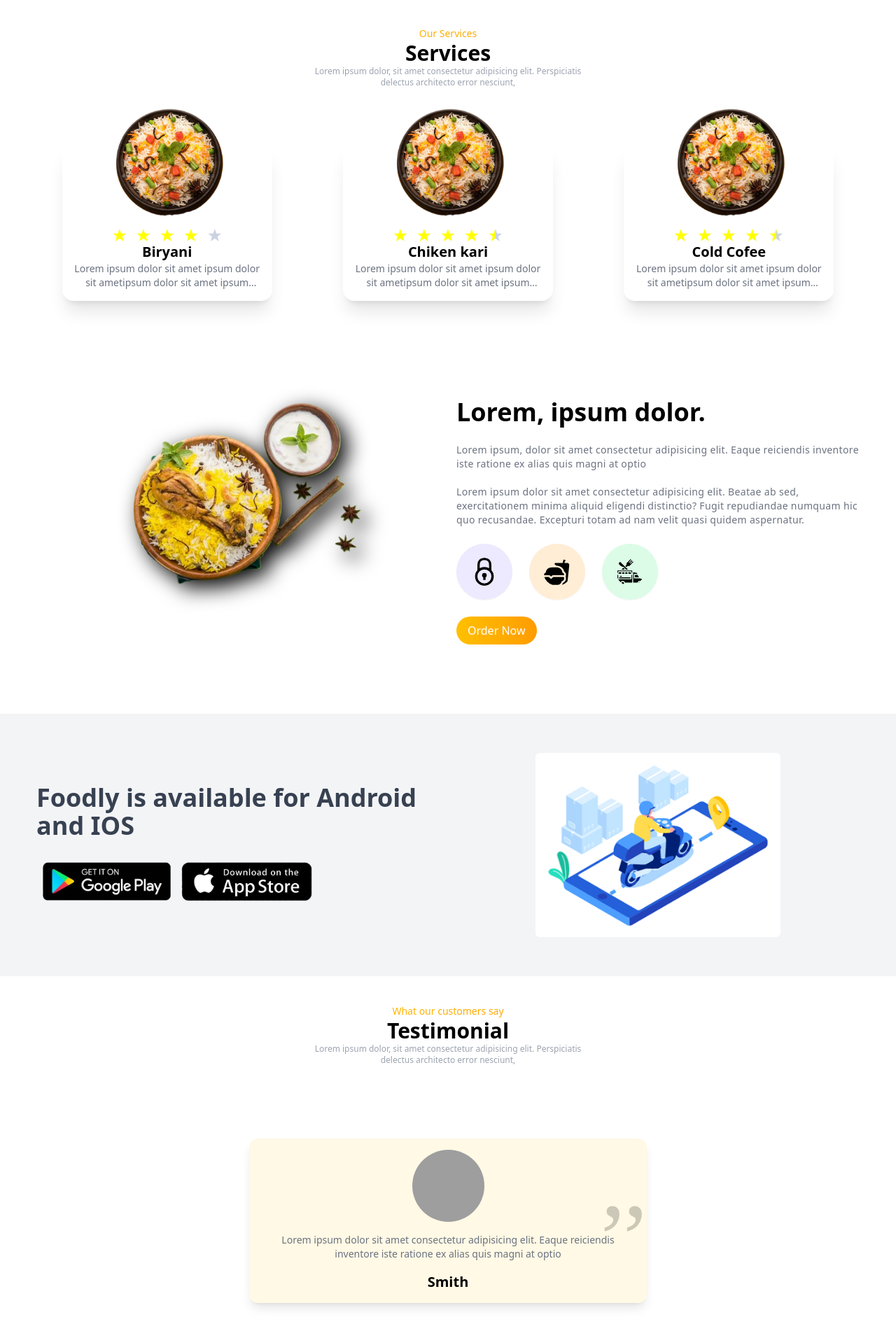
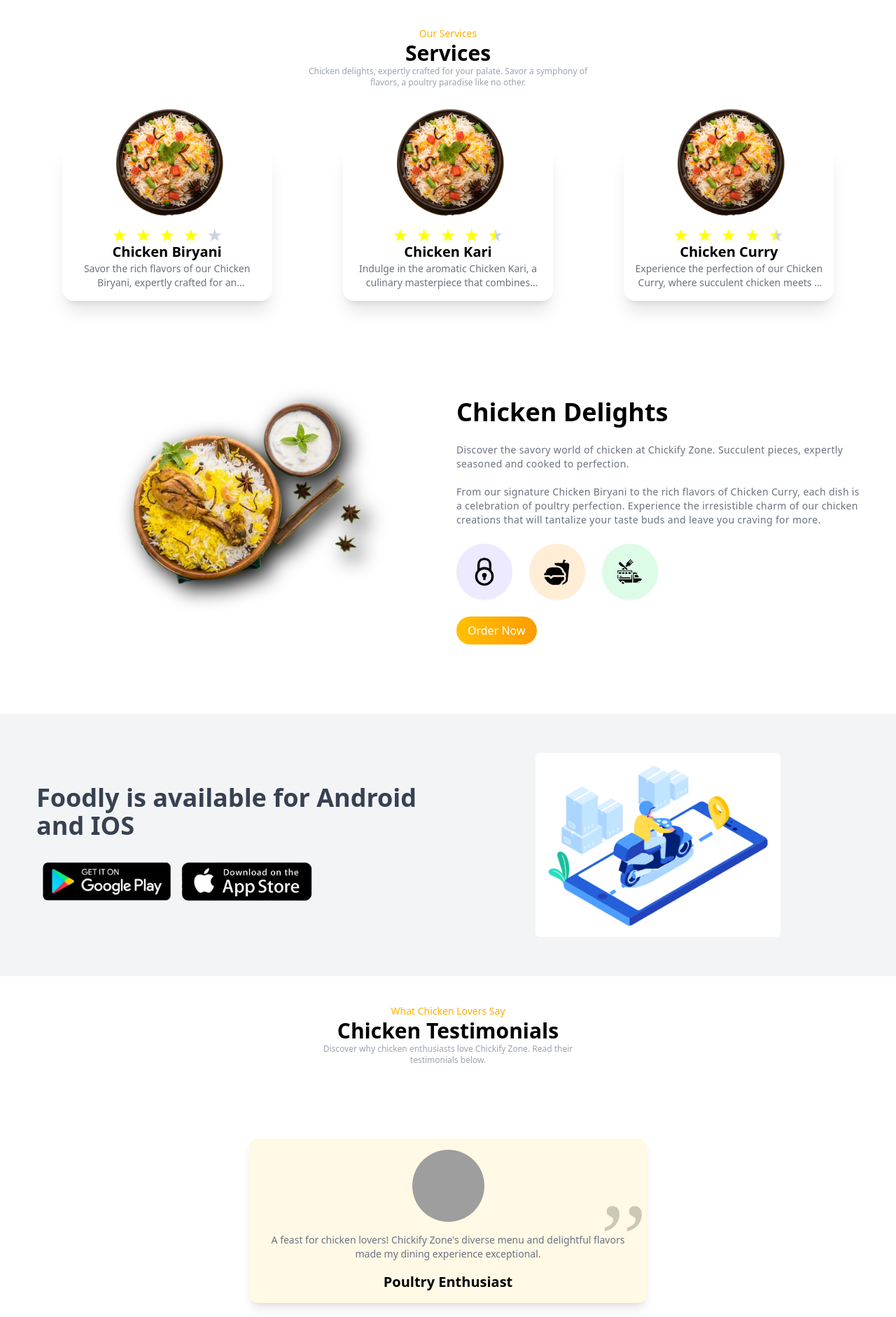
Before and after one commit to iamtoufiq/Chickify-ui, a React (Vite) app: page / in a window 1280 px wide. Shown: the part 658-2540 px from the top of the page at 70% size. Built offline with nearby package versions, Linux system fonts and the light colour scheme; grey boxes are pictures that could not be loaded.

Commit message:
Added the animation part

```diff
--- a/src/components/Banner.jsx
+++ b/src/components/Banner.jsx
@@ -25,18 +25,18 @@ const Banner = () => {
               {/* text content section */}
               <div className="flex flex-col justify-center gap-6 sm:pt-0">
                 <h1 className="text-3xl sm:text-4xl font-bold">
-                  Lorem, ipsum dolor.
+                  Chicken Delights
                 </h1>
                 <p className="text-sm text-gray-500 tracking-wide leading-5">
-                  Lorem ipsum, dolor sit amet consectetur adipisicing elit.
-                  Eaque reiciendis inventore iste ratione ex alias quis magni at
-                  optio
+                  Discover the savory world of chicken at Chickify Zone.
+                  Succulent pieces, expertly seasoned and cooked to perfection.
                   <br />
                   <br />
-                  Lorem ipsum dolor sit amet consectetur adipisicing elit.
-                  Beatae ab sed, exercitationem minima aliquid eligendi
-                  distinctio? Fugit repudiandae numquam hic quo recusandae.
-                  Excepturi totam ad nam velit quasi quidem aspernatur.
+                  From our signature Chicken Biryani to the rich flavors of
+                  Chicken Curry, each dish is a celebration of poultry
+                  perfection. Experience the irresistible charm of our chicken
+                  creations that will tantalize your taste buds and leave you
+                  craving for more.
                 </p>
                 <div className="flex gap-6">
                   <div>
--- a/src/components/Services.jsx
+++ b/src/components/Services.jsx
@@ -7,28 +7,29 @@ const ServicesData = [
   {
     id: 1,
     img: Img2,
-    name: "Biryani",
+    name: "Chicken Biryani",
     rating: 4,
     description:
-      "Lorem ipsum dolor sit amet ipsum dolor sit ametipsum dolor sit amet ipsum dolor sit amet.",
+      "Savor the rich flavors of our Chicken Biryani, expertly crafted for an unparalleled dining experience.",
   },
   {
     id: 2,
     img: Img2,
-    name: "Chiken kari",
+    name: "Chicken Kari",
     rating: 4.5,
     description:
-      "Lorem ipsum dolor sit amet ipsum dolor sit ametipsum dolor sit amet ipsum dolor sit amet",
+      "Indulge in the aromatic Chicken Kari, a culinary masterpiece that combines spices and tenderness in every bite.",
   },
   {
     id: 3,
     img: Img2,
-    name: "Cold Cofee",
+    name: "Chicken Curry",
     rating: 4.5,
     description:
-      "Lorem ipsum dolor sit amet ipsum dolor sit ametipsum dolor sit amet ipsum dolor sit amet",
+      "Experience the perfection of our Chicken Curry, where succulent chicken meets a symphony of spices in a delightful medley.",
   },
 ];
+
 const Services = () => {
   return (
     <>
@@ -41,8 +42,8 @@ const Services = () => {
             </p>
             <h1 className="text-3xl font-bold">Services</h1>
             <p className="text-xs text-gray-400">
-              Lorem ipsum dolor, sit amet consectetur adipisicing elit.
-              Perspiciatis delectus architecto error nesciunt,
+              Chicken delights, expertly crafted for your palate. Savor a
+              symphony of flavors, a poultry paradise like no other.
             </p>
           </div>
           <div className="grid grid-cols-1 sm:grid-cols-2 md:grid-cols-3 gap-14 md:gap-5 place-items-center">
--- a/src/components/Testimonial.jsx
+++ b/src/components/Testimonial.jsx
@@ -3,20 +3,20 @@ import Slider from "react-slick";
 const testimonialData = [
   {
     id: 1,
-    name: "Samuel",
-    text: "Lorem ipsum dolor sit amet consectetur adipisicing elit. Eaque reiciendis inventore iste ratione ex alias quis magni at optio",
+    name: "Chicken Lover",
+    text: "Indulged in the chicken paradise at Chickify Zone. Unforgettable flavors and impeccable service. A must-visit!",
     img: "https://picsum.photos/101/101",
   },
   {
     id: 2,
-    name: "John Doe",
-    text: "Lorem ipsum dolor sit amet consectetur adipisicing elit. Eaque reiciendis inventore iste ratione ex alias quis magni at optio",
+    name: "Chicken Connoisseur",
+    text: "Chickify Zone surpassed my expectations. The chicken dishes are a culinary masterpiece. Highly recommended!",
     img: "https://picsum.photos/102/102",
   },
   {
     id: 3,
-    name: "Smith",
-    text: "Lorem ipsum dolor sit amet consectetur adipisicing elit. Eaque reiciendis inventore iste ratione ex alias quis magni at optio",
+    name: "Poultry Enthusiast",
+    text: "A feast for chicken lovers! Chickify Zone's diverse menu and delightful flavors made my dining experience exceptional.",
     img: "https://picsum.photos/103/103",
   },
 ];
@@ -41,12 +41,12 @@ const Testimonial = () => {
         <div className="container">
           <div className="text-center mb-20 max-w-[400px] mx-auto">
             <p className="text-sm bg-clip-text text-transparent bg-gradient-to-r from-primary to-secondary">
-              What our customers say
+              What Chicken Lovers Say
             </p>
-            <h1 className="text-3xl font-bold">Testimonial</h1>
+            <h1 className="text-3xl font-bold">Chicken Testimonials</h1>
             <p className="text-xs text-gray-400">
-              Lorem ipsum dolor, sit amet consectetur adipisicing elit.
-              Perspiciatis delectus architecto error nesciunt,
+              Discover why chicken enthusiasts love Chickify Zone. Read their
+              testimonials below.
             </p>
           </div>
           <div
```
